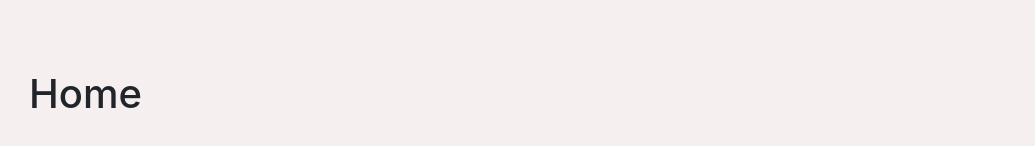
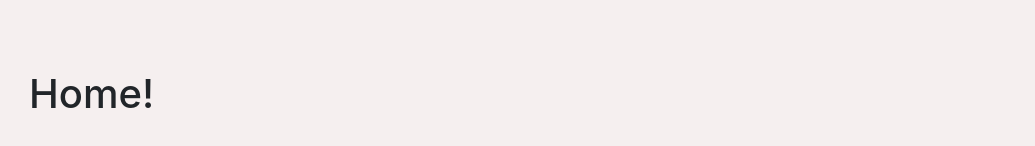
Before and after one commit to isaactony/SnapShotApp, a React (Create React App) app in the folder snapshot/: page /Home in a window 1280 px wide. Shown: the part 284-430 px from the top of the page, without its empty margins (53-1088 px from the left). Built offline with nearby package versions, Linux system fonts and the light colour scheme.

Commit message:
complete

```diff
--- a/snapshot/package.json
+++ b/snapshot/package.json
@@ -8,7 +8,7 @@
     "@testing-library/user-event": "^13.5.0",
     "react": "^18.2.0",
     "react-dom": "^18.2.0",
-    "react-router-dom": "^6.7.0",
+    "react-router-dom": "^6.8.0",
     "react-scripts": "5.0.1",
     "web-vitals": "^2.1.4"
   },
--- a/snapshot/src/components/Home.js
+++ b/snapshot/src/components/Home.js
@@ -1,9 +1,12 @@
 import React from 'react';
+
 
 function Home() {
 
     return(
-        <h1>Home</h1>
+        <div>
+        <h1>Home!</h1>
+      </div>
 
       )
 }
```
Also changed, not shown: 1 other file (tests, documents, lock files or other folders).
